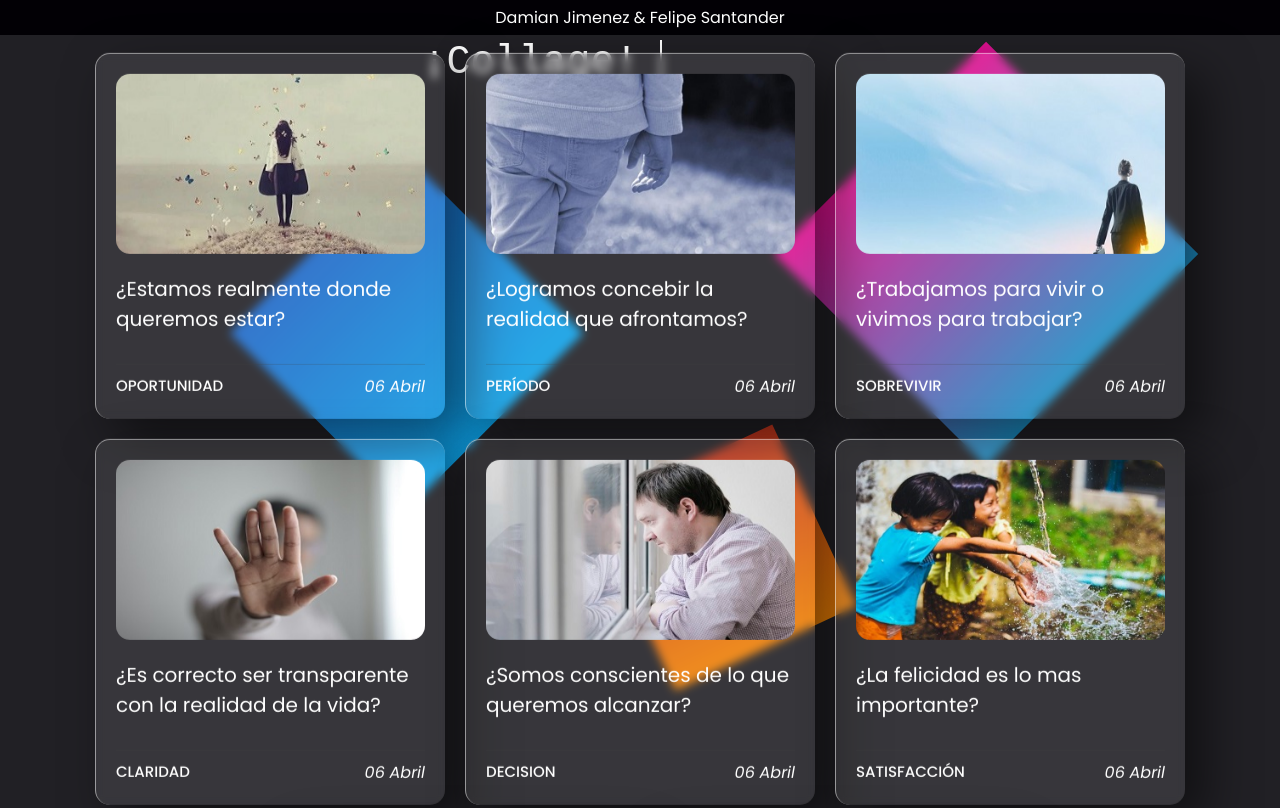
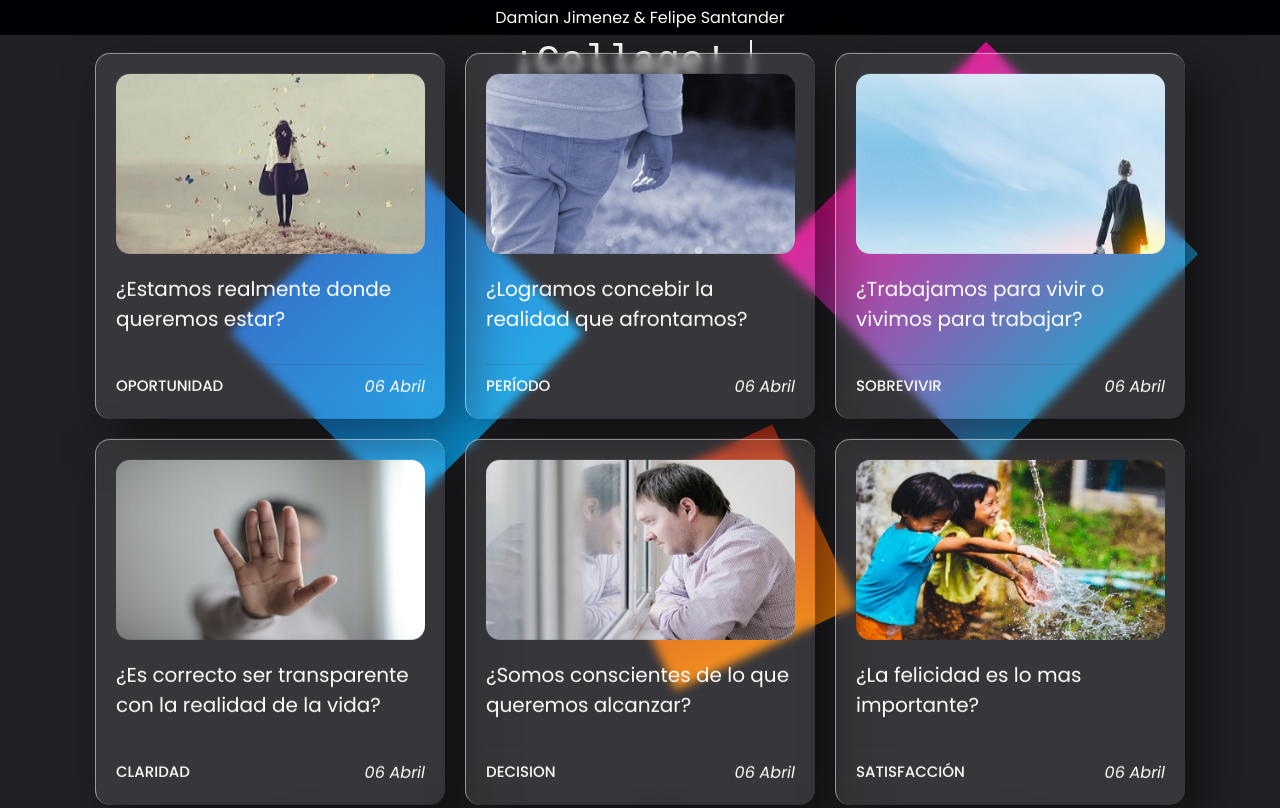
Before and after one commit to collagefilosofia/collagefilosofia.github.io, a plain HTML site: page index.html in a window 1280 px wide. Shown: the top 808 px of the page. Drawn offline with Linux system fonts and the light colour scheme.

Commit message:
Update estilos.css

```diff
--- a/css/estilos.css
+++ b/css/estilos.css
@@ -19,7 +19,7 @@ span{
     justify-content: center;
     position: absolute;
     top: 5%;
-    left: 33%;
+    left: 40%;
     border-right: 2px solid;
     width: 10ch;
     color: rgb(255, 255, 255);
```
